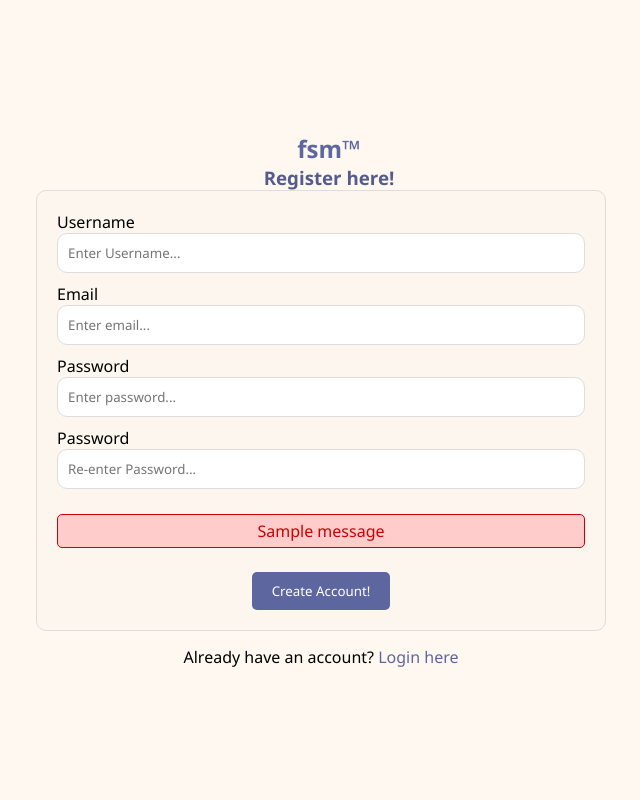
After one commit to niko-jandernal/fsm_website, a Django app: template mywebsite/templates/register.html in a window 1280 px wide. The commit adds this page. Shown: the whole page, without its empty margins (319-959 px from the left). Run offline with Django 3.2, Linux system fonts and the light colour scheme; the template is opened without the code that fills it, so the values that code supplies are empty, except form fields; tables that the repository leaves empty hold one stand-in row (values such as "Sample post"); one stand-in notice (Sample message) is shown; form fields are guessed from the names that the template uses.

Commit message:
created a working register.html and login.html, with authorisation and limited access, and styled properly

```diff
--- a/mywebsite/admin.py
+++ b/mywebsite/admin.py
@@ -1,4 +1 @@
-from django.contrib import admin
-from .models import TodoItem
 # Register your models here.
-admin.site.register(TodoItem)
--- /dev/null
+++ b/mywebsite/static/styles/registerstyle.css
@@ -0,0 +1,93 @@
+body{
+    margin: 0;
+    padding: 0;
+    box-sizing: border-box;
+    font-family: 'Segoe UI', Tahoma, Geneva, Verdana, sans-serif;
+    background-color: #FFF8F0;
+    display: flex;
+    justify-content: center;
+    align-items: center;
+    height: 100vh;
+}
+.container h2 {
+    color: #5E679F;
+    margin-left: 1rem;
+    text-align: center;
+}
+
+.container {
+    width: 100%;
+    max-width: 600px;
+    margin: 0 auto;
+    padding: 15px;
+    display: block;
+}
+
+form {
+    background-color: #fdf6ee;
+    border: 1px solid #ddd;
+    padding: 20px;
+    border-radius: 10px;
+}
+
+.container h3 {
+    color: #545c8e;
+    margin-left: 1rem;
+    text-align: center;
+}
+
+form input[type="text"], form input[type="password"], form input[type="email"] {
+    width: 100%;
+    padding: 10px;
+    margin-bottom: 10px;
+    border-radius: 10px;
+    border: 1px solid #ddd;
+}
+
+form input[type="submit"] {
+    display: block;
+    margin: 0 auto;
+    padding: 10px 20px;
+    border-radius: 5px;
+    border: none;
+    color: #fff;
+    background-color: #5d669e;
+    cursor: pointer;
+}
+
+form input[type="submit"]:hover {
+    background-color: #545c8e;
+}
+
+.container p {
+    text-align: center;
+    margin-top: 15px;
+}
+
+.container a {
+    color: #5d669e;
+    text-decoration: none;
+}
+
+.container a:hover {
+    color: #545c8e;
+}
+
+.error-message {
+    background-color: #ffcccc; /* light red background */
+    color: #cc0000; /* dark red text */
+    padding: 5px; /* some padding */
+    margin: 2px 0; /* some margin */
+    border-radius: 5px; /* rounded corners */
+    border: 1px solid #cc0000; /* dark red border */
+
+}
+
+.success-message {
+    background-color: #ccffcc; /* light green background */
+    color: #009900; /* dark green text */
+    padding: 5px; /* some padding */
+    margin: 2px 0; /* some margin */
+    border-radius: 5px; /* rounded corners */
+    border: 1px solid #009900; /* dark green border */
+}
--- a/mywebsite/static/styles/style.css
+++ b/mywebsite/static/styles/style.css
@@ -5,10 +5,6 @@
     font-family: 'Segoe UI', Tahoma, Geneva, Verdana, sans-serif;
 }
 
-.logo-img{
-    width: 64px;
-    border-radius: 50%;
-}
 
 
 
@@ -19,11 +15,9 @@
     height: 100vh;
     width: 80px;
     background: #FFF8F0;
-    padding: 0.4rem, 0.8rem;
     transition: all 0.5s ease;
     border-right:solid 1px #e6dfd8;
 }
-
 
 
 .sidebar.active ~ .main-content{
@@ -87,6 +81,7 @@
 }
 .user a{
     text-decoration: none;
+
 }
 
 .sidebar p{
@@ -139,15 +134,6 @@
     opacity: 1;
 }
 
-.sidebar ul li:hover .tooltip{
-    opacity: 1;
-}
-
-.sidebar.active ul li .tooltip{
-    display: none;
-}
-
-
 .main-content{
     position: relative;
     background-color: #FFF8F0;
--- /dev/null
+++ b/mywebsite/templates/register.html
@@ -0,0 +1,60 @@
+
+<!DOCTYPE html>
+<html lang="en">
+<head>
+    <meta charset="UTF-8">
+    <meta http-equiv="X-UA-Compatible" content="IE=edge">
+    <meta name="viewport" content="width=device-width, initial-scale=1.0">
+    <link rel="stylesheet" href="../static/styles/registerstyle.css">
+    <link rel="stylesheet" href="../static/styles/style.css">
+
+    <title>Register</title>
+</head>
+<body>
+
+
+
+<div class="container">
+<h2>fsm™</h2>
+<h3>Register here!</h3>
+    <form method="POST" action="">
+    {% csrf_token %}
+    <label><i class="bx bx-user"></i> {{ form.username.label_tag }}</label>
+    {{ form.username }}
+    <br>
+    <label><i class="bx bx-envelope"></i> {{ form.email.label_tag }}</label>
+    {{ form.email }}
+
+    <br>
+    <label><i class="bx bx-lock-alt"></i> {{ form.password1.label_tag }}</label>
+    {{ form.password1 }}
+
+    <br>
+    <label><i class="bx bx-lock-alt"></i> {{ form.password2.label_tag }}</label>
+    {{ form.password2 }}
+
+    <br>
+    {% for message in messages %}
+    <p class="error-message">{{ message }}</p>
+    {% endfor %}
+    <br>
+    <input type="submit" value="Create Account!">
+    </form>
+
+    <p>Already have an account? <a href="{% url 'login' %}">Login here</a></p>
+</div>
+
+<script>
+    const form_fields = document.getElementsByTagName('input');
+    form_fields[1].placeholder='Enter Username...';
+    form_fields[2].placeholder='Enter email...';
+    form_fields[3].placeholder='Enter password...';
+    form_fields[4].placeholder='Re-enter Password...';
+
+    for (const field in form_fields){
+        form_fields[field].className += ' form-control'
+    }
+</script>
+
+</body>
+</html>
--- a/mywebsite/templates/signin.html
+++ /dev/null
@@ -1,4 +0,0 @@
-{% extends "base.html" %}  {% block title%} Sign in {% endblock %}
-{% block content %}
-<h1>Sign in</h1>
-{% endblock %}
--- a/mywebsite/urls.py
+++ b/mywebsite/urls.py
@@ -11,7 +11,10 @@ urlpatterns = [
     path('discussions', views.discussions, name='discussions'),
     path('news', views.news, name='news'),
     path('create', views.create, name='create'),
-    path('signin', views.signin, name='signin'),
+    path('register', views.register, name='register'),
+    path('login', views.loginPage, name='login'),
+    path('logout', views.logoutUser, name='logout'),
+
 
 
 ]
```
Also changed, not shown: mywebsite/forms.py (added, +9 -0 lines), mywebsite/templates/base.html (+16 -2 lines), mywebsite/templates/login.html (added, +43 -0 lines), mywebsite/views.py (+58 -6 lines).
